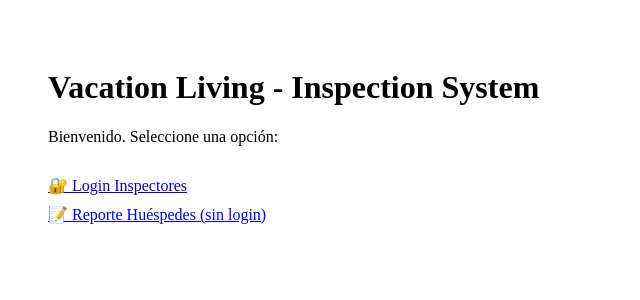
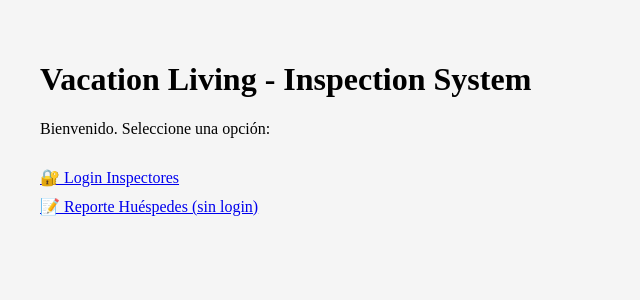
Before and after one commit to moyasnelson-max/vacationliving-inspection-app, a Next.js app: page / in a window 1280 px wide. Shown: the top 300 px of the page, without its empty margins (0-640 px from the left). Built offline with nearby package versions, Linux system fonts and the light colour scheme.

Commit message:
Enhance global styles for input and background
Added styles to prevent overlay from blocking input events and set default background color.

```diff
--- a/app/globals.css
+++ b/app/globals.css
@@ -1,3 +1,15 @@
+/* Prevent overlay from blocking input events */
+* {
+  -webkit-tap-highlight-color: transparent;
+}
+
+html, body {
+  margin: 0;
+  padding: 0;
+  background: #f5f5f5;
+  overflow-x: hidden !important;
+}
+
 .vl-input {
   width: 100%;
   padding: 12px 14px;
```
